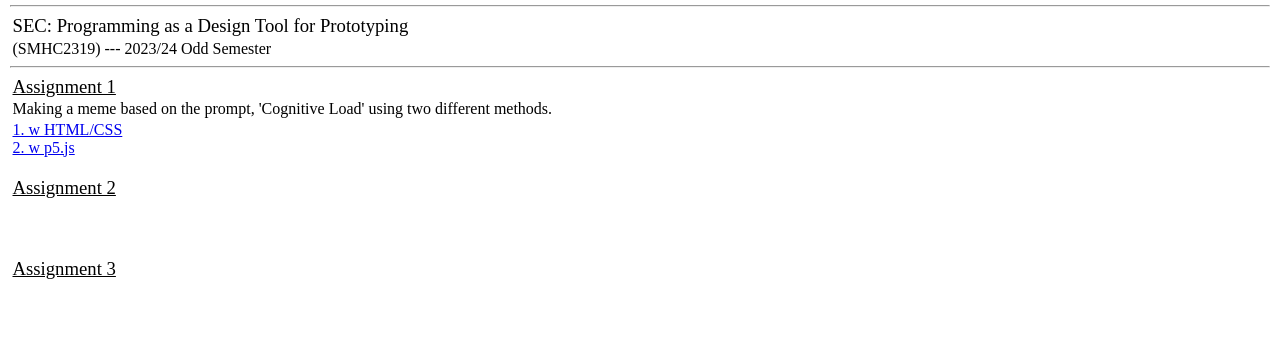
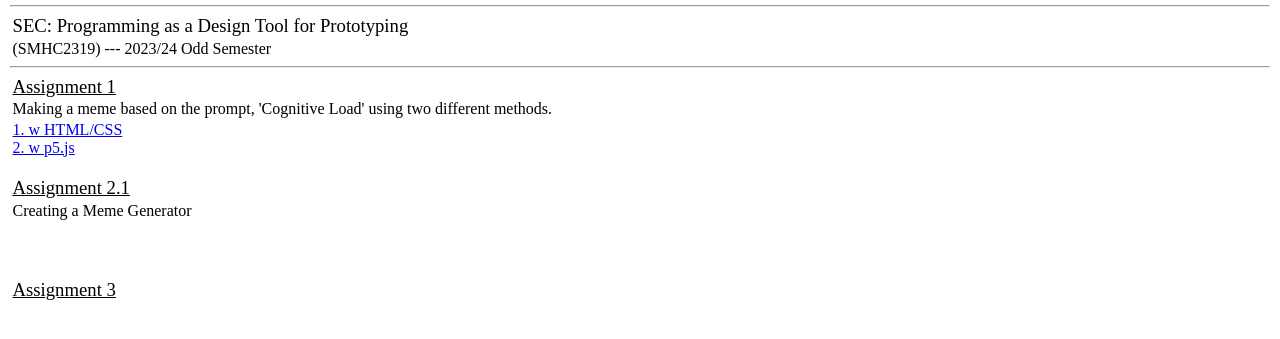
Before and after one commit to samriddhivijay3/Samriddhi_ProgrammingAsPrototyping, a plain HTML site: page index.html in a window 1280 px wide. Shown: the part 73-412 px from the top of the page. Drawn offline with Linux system fonts and the light colour scheme.

Commit message:
Update index.html

```diff
--- a/index.html
+++ b/index.html
@@ -49,10 +49,10 @@
     <!-- update the following as and when A2 and A3 are complete ---->
 
     <!-- A2 Details -->
-    <h3><u>Assignment 2</u></h3>
-    <p></p>
+    <h3><u>Assignment 2.1</u></h3>
+    <p>Creating a Meme Generator</p>
     <br>
-    <a href=""></a>
+    <a href="https://editor.p5js.org/samriddhivijay/full/dCKhmuHIn"></a>
 
     <br>
     <br>
```
